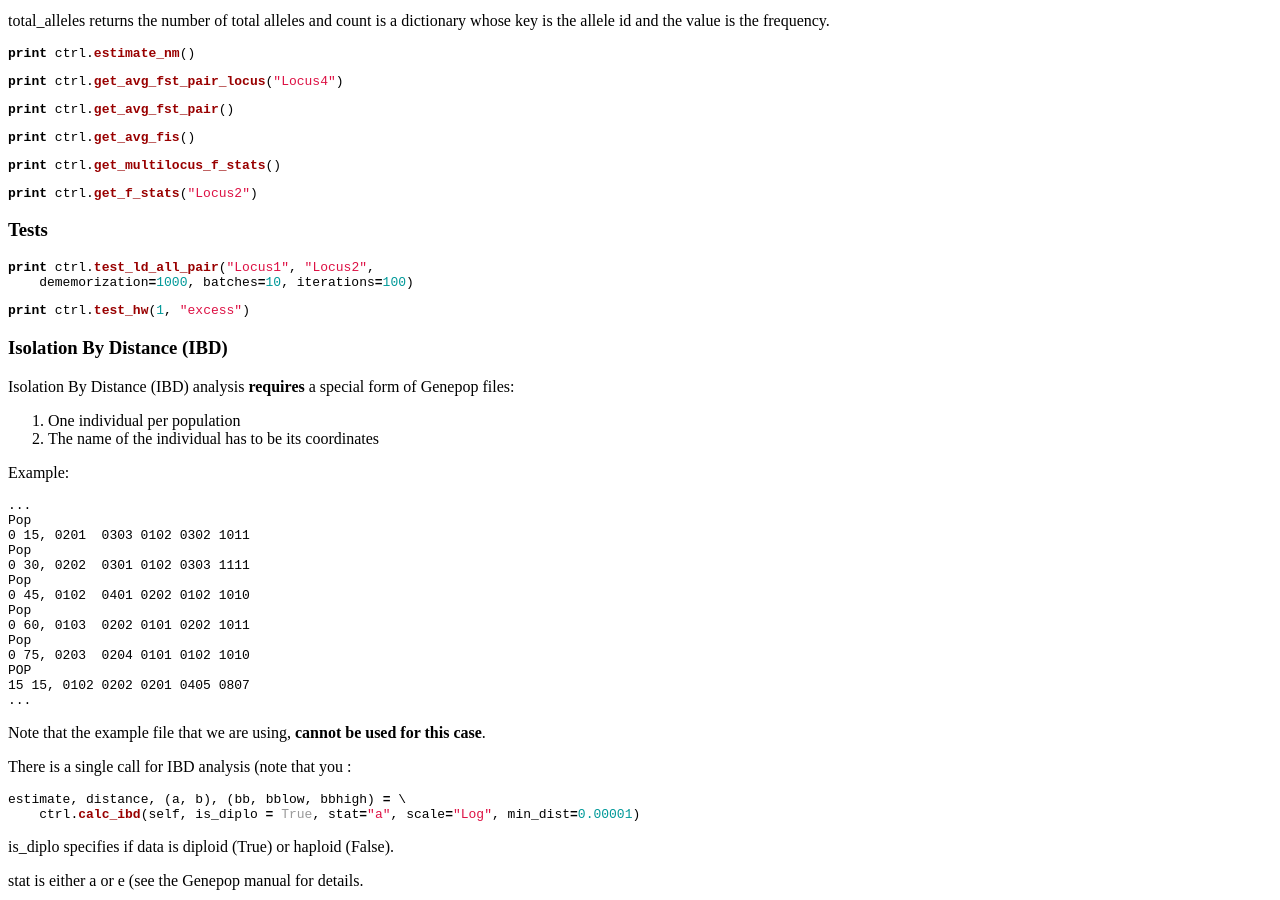
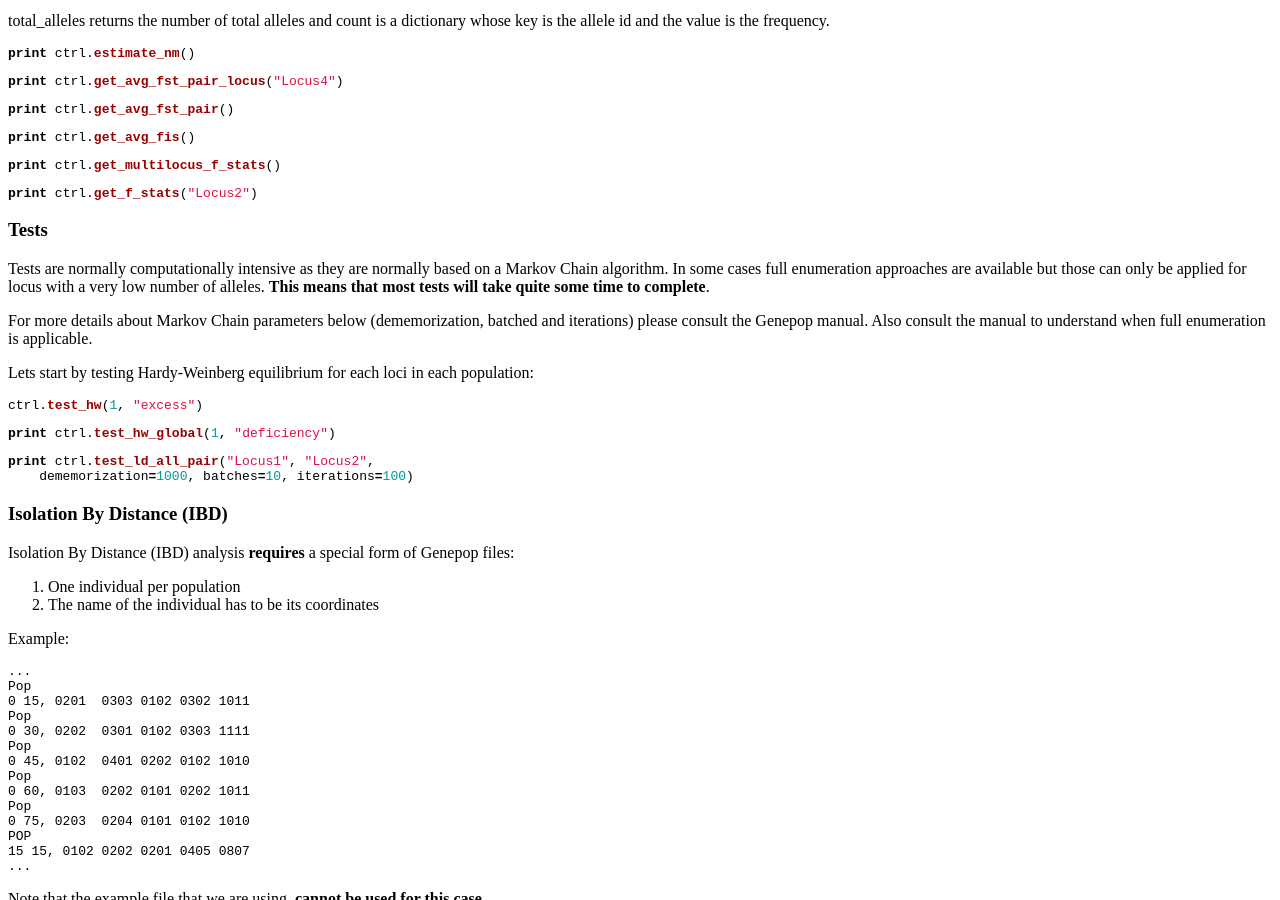
Before and after one commit to biopython/biopython.github.io, a Jekyll site: the page built from wiki/PopGen_Genepop.md, in a window 1280 px wide and 900 px high, scrolled down 1342 px. Built offline with Jekyll 4.4.1, drawn with Linux system fonts in a browser that asks for light colours.

Commit message:
/* Tests */

````diff
--- a/wiki/PopGen_Genepop.md
+++ b/wiki/PopGen_Genepop.md
@@ -158,13 +158,30 @@ print ctrl.get_f_stats("Locus2")
 
 ### Tests
 
+Tests are normally computationally intensive as they are normally based
+on a Markov Chain algorithm. In some cases full enumeration approaches
+are available but those can only be applied for locus with a very low
+number of alleles. **This means that most tests will take quite some
+time to complete**.
+
+For more details about Markov Chain parameters below (dememorization,
+batched and iterations) please consult the Genepop manual. Also consult
+the manual to understand when full enumeration is applicable.
+
+Lets start by testing Hardy-Weinberg equilibrium for each loci in each
+population:
+
+``` python
+ctrl.test_hw(1, "excess")
+```
+
+``` python
+print ctrl.test_hw_global(1, "deficiency")
+```
+
 ``` python
 print ctrl.test_ld_all_pair("Locus1", "Locus2",
     dememorization=1000, batches=10, iterations=100)
-```
-
-``` python
-print ctrl.test_hw(1, "excess")
 ```
 
 ### Isolation By Distance (IBD)
````
Also changed, not shown: 1 other file.
